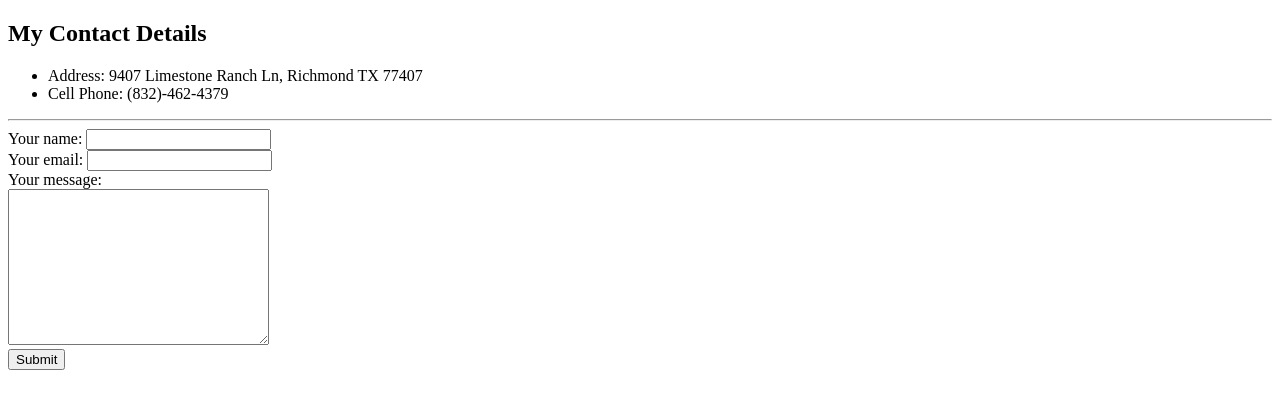
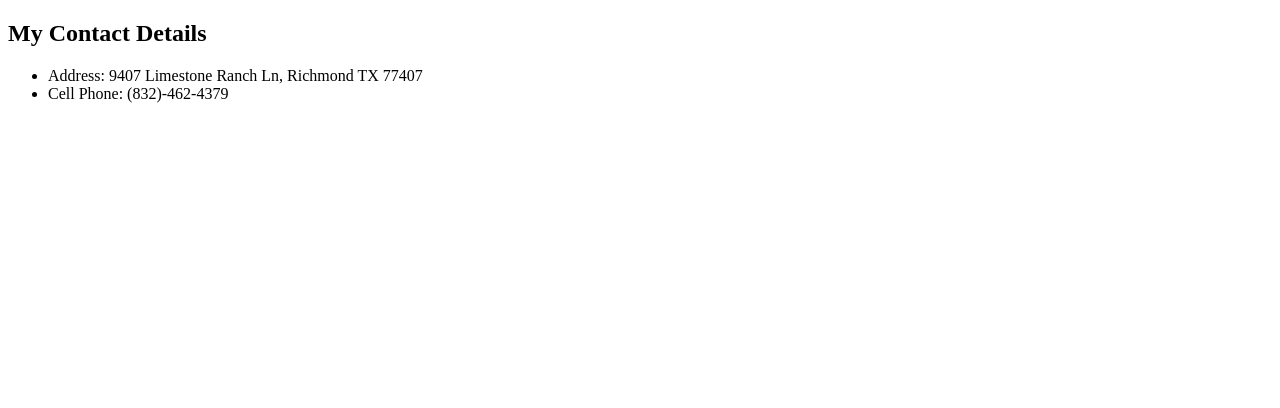
Before and after one commit to terrytamhoang/cv, a plain HTML site: page contact.html in a window 1280 px wide. Drawn offline with Linux system fonts and the light colour scheme.

Commit message:
Update contact.html

```diff
--- a/contact.html
+++ b/contact.html
@@ -10,16 +10,5 @@
       <li>Address: 9407 Limestone Ranch Ln, Richmond TX 77407</li>
       <li>Cell Phone: (832)-462-4379</li>
     </ul>
-    <hr>
-
-  <form action="mailto:tamut108@yahoo.com" method="post" enctype="text/plain">
-    <label>Your name: </label>
-    <input type="text" name="your Name" value=""><br>
-    <label>Your email: </label>
-    <input type="email" name="your Email" value=""><br>
-    <label>Your message: </label><br>
-    <textarea name="your Message" rows="10" cols="30"></textarea><br>
-    <input type="submit" name="">
-  </form>
   </body>
 </html>
```
